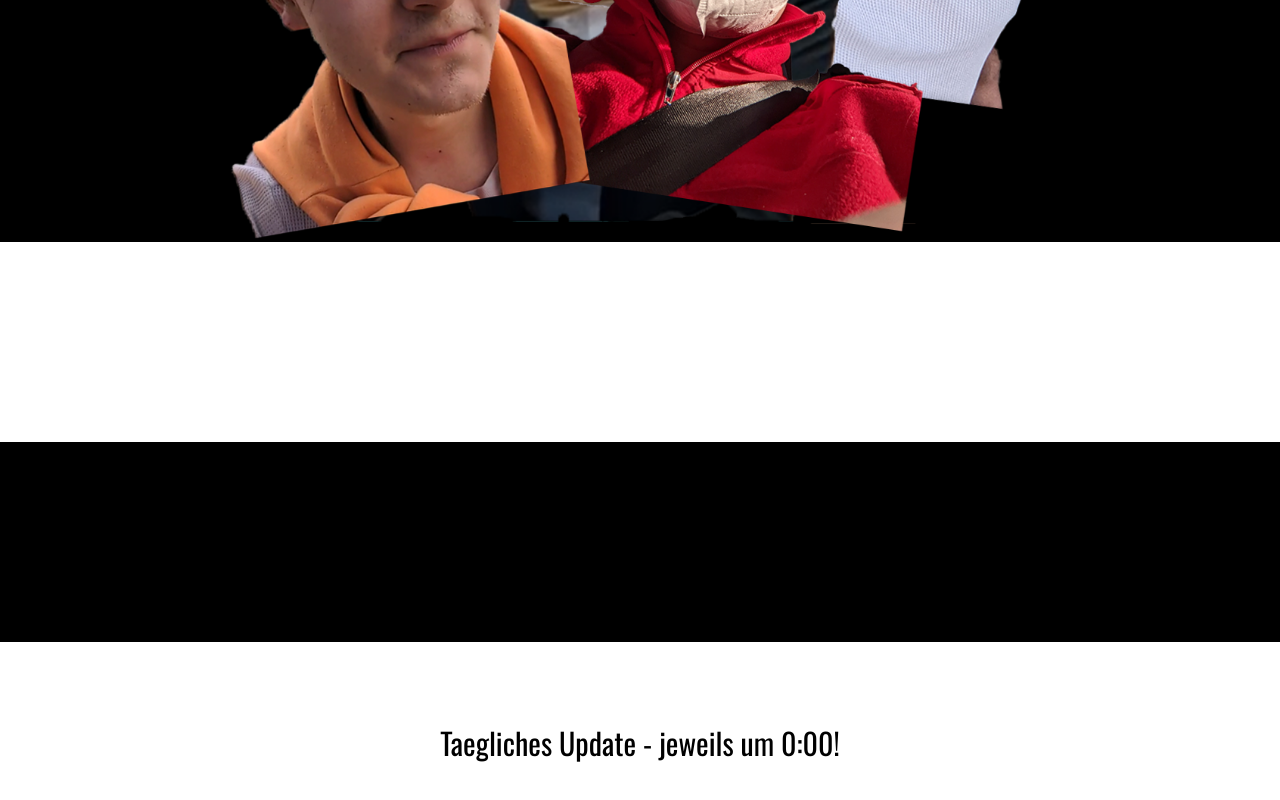
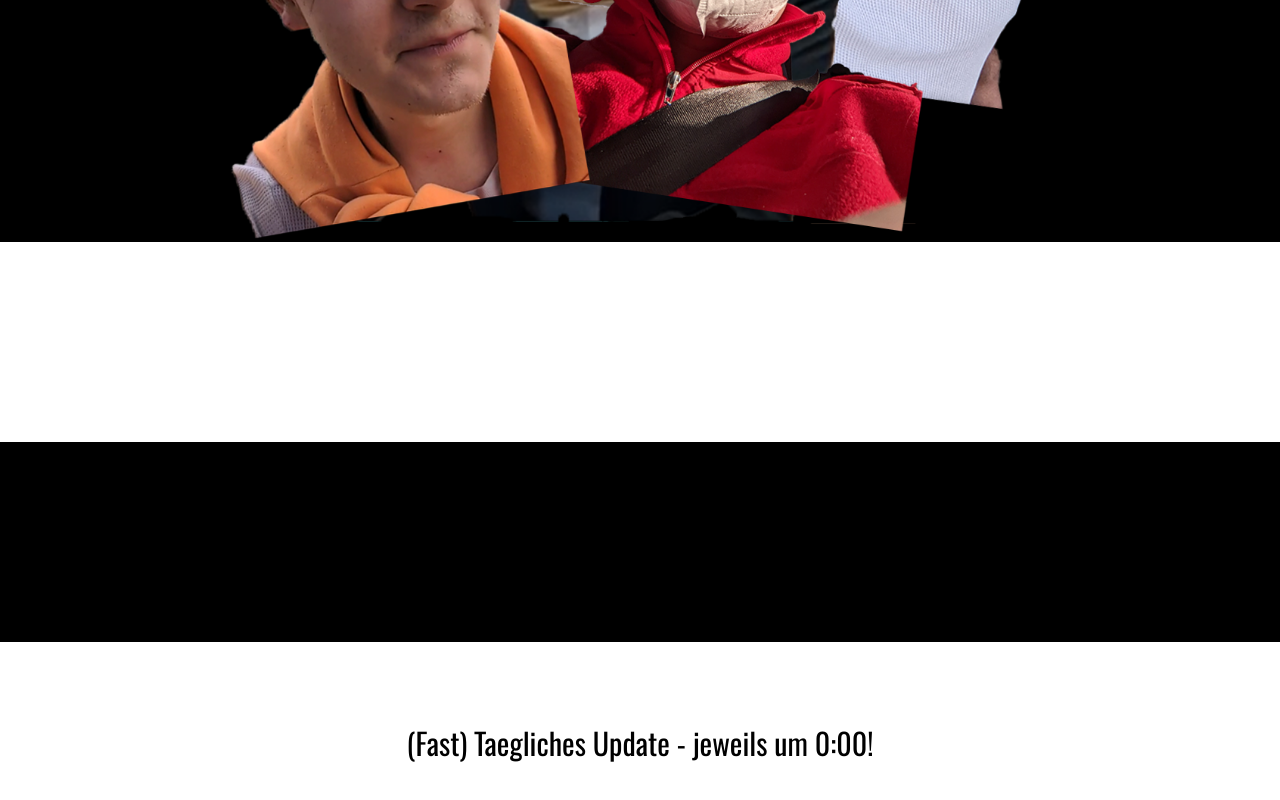
Before and after one commit to jgruenauer/jeremiasgalonvue, a Vue app: page / in a window 1280 px wide. Shown: the part 678-1478 px from the top of the page. Built offline with nearby package versions, Linux system fonts and the light colour scheme.

Commit message:
Text Change

```diff
--- a/src/components/homepage/HomePage.vue
+++ b/src/components/homepage/HomePage.vue
@@ -3,7 +3,7 @@
     <section class="sect-factsheet"></section>
     <section class="sect-projects"></section>
     <section class="sect-contact">
-      <span>Taegliches Update - jeweils um 0:00!</span>
+      <span>(Fast) Taegliches Update - jeweils um 0:00!</span>
     </section>
 </template>
 
```
